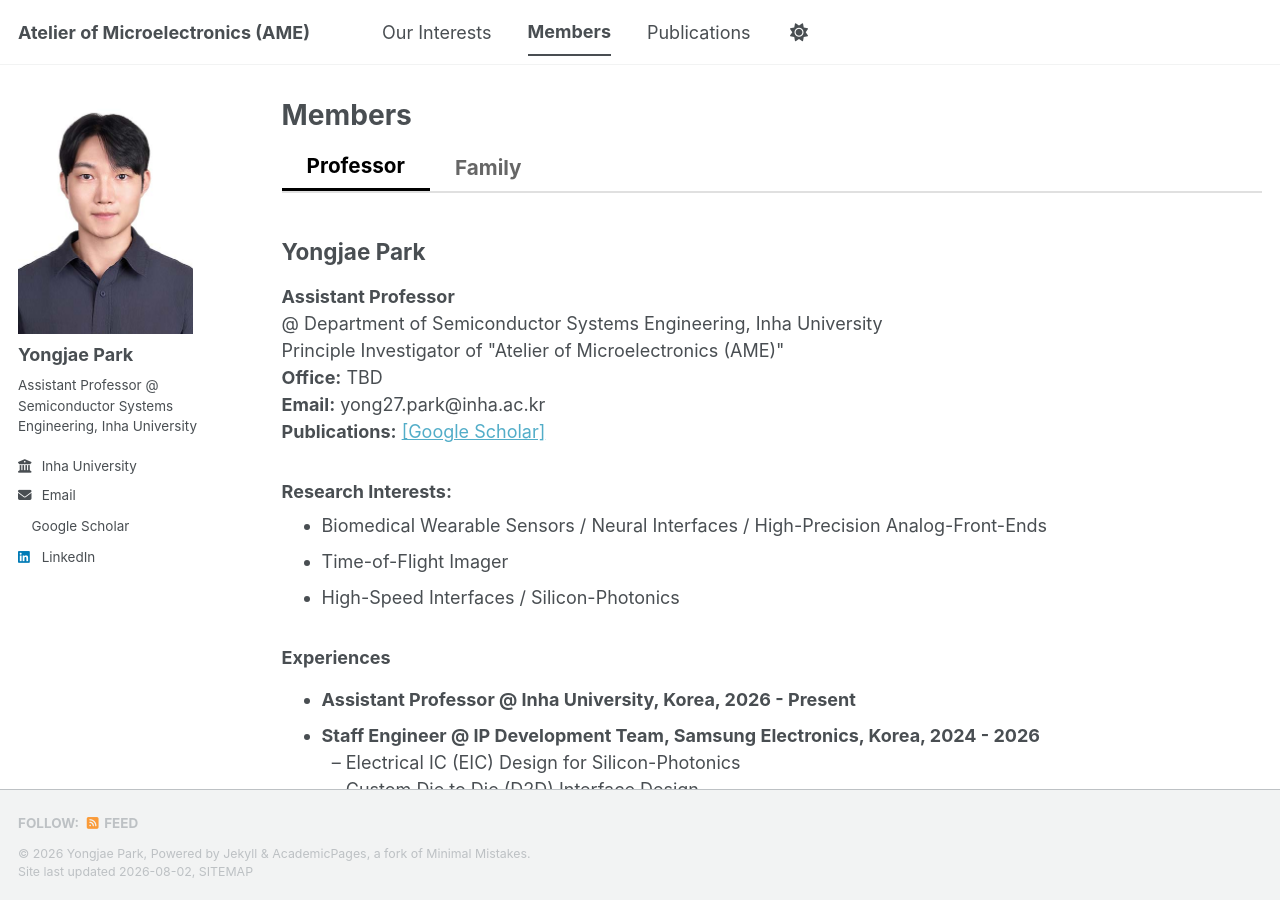
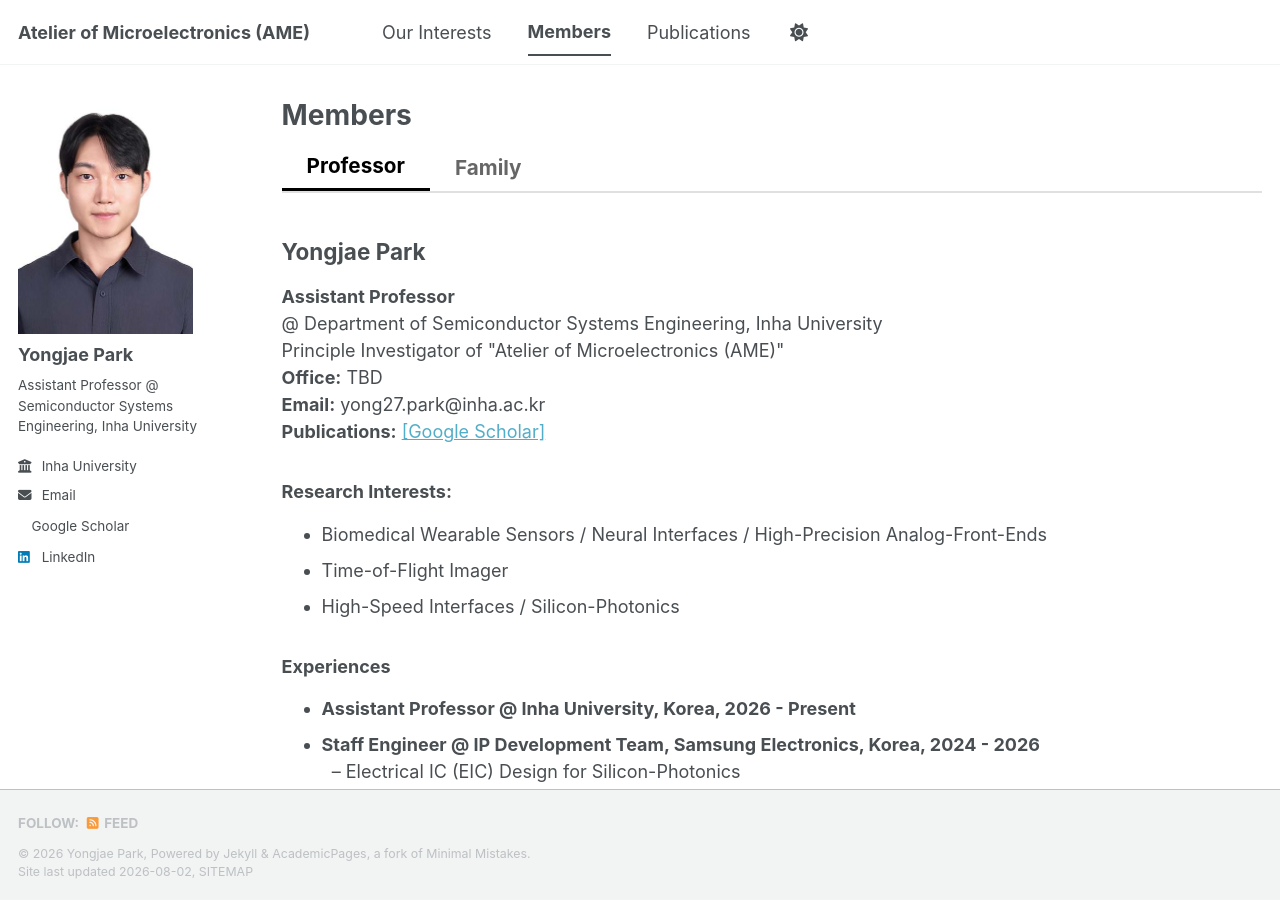
Before and after one commit to yong27park/AME.github.io, a Jekyll site: the page built from _pages/members.md, in a window 1280 px wide and 900 px high. Built offline with Jekyll 4.4.1, drawn with Linux system fonts in a browser that asks for light colours; a style sheet for code colours, icons or effects is not loaded.

Commit message:
Update members.md

```diff
--- a/_pages/members.md
+++ b/_pages/members.md
@@ -60,12 +60,12 @@ author_profile: true
     <strong>Publications:</strong> <a href="https://scholar.google.com">[Google Scholar]</a>
     </p>
 
-    <h3>Research Interests:</h3>
-    <ul style="margin-top: 0;">
-      <li>Biomedical Wearable Sensors / Neural Interfaces / High-Precision Analog-Front-Ends</li>
-      <li>Time-of-Flight Imager</li>
-      <li>High-Speed Interfaces / Silicon-Photonics</li>
-    </ul>
+  <h3>Research Interests:</h3>
+  <ul>
+    <li>Biomedical Wearable Sensors / Neural Interfaces / High-Precision Analog-Front-Ends</li>
+    <li>Time-of-Flight Imager</li>
+    <li>High-Speed Interfaces / Silicon-Photonics</li>
+  </ul>
 
 
   <h3>Experiences</h3>
```
